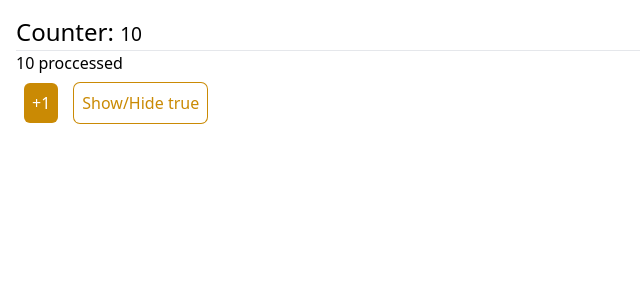
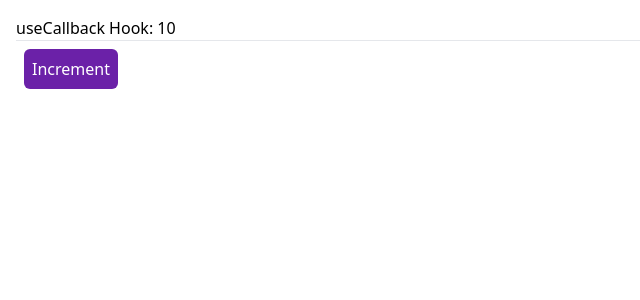
Before and after one commit to CristianRP/hooks-app, a React (Vite) app: page / in a window 1280 px wide. Shown: the top 300 px of the page, without its empty margins (0-640 px from the left). Built offline with nearby package versions, Linux system fonts and the light colour scheme.

Commit message:
feat: Add CallbackHook and ShowIncrement components to show case the use of useCallbackHook:

```diff
--- /dev/null
+++ b/src/06-memos/CallbackHook.tsx
@@ -0,0 +1,24 @@
+import { useCallback, useState } from 'react'
+import { ShowIncrement } from './ShowIncrement';
+
+export const CallbackHook = () => {
+
+  const [counter, setCounter] = useState(10);
+
+  const onIncrement = useCallback((step = 1) => {
+    setCounter( value => value + step )
+  }, [])
+
+  // const onIncrement = () => {
+  //   setCounter(counter + 1);
+  // }
+
+  return (
+    <>
+      <h1>useCallback Hook: { counter }</h1>
+      <hr />
+
+      <ShowIncrement increment={ onIncrement } />
+    </>
+  )
+}
--- /dev/null
+++ b/src/06-memos/ShowIncrement.tsx
@@ -0,0 +1,16 @@
+import { memo } from 'react';
+
+export const ShowIncrement = memo(({ increment }: { increment: (step: number) => void }) => {
+
+  console.log('I render again :(');
+
+
+  return (
+    <button
+      className='m-2 p-2 bg-purple-800 text-white rounded-md'
+      onClick={() => increment( 5 ) }
+      >
+      Increment
+    </button>
+  )
+})
--- a/src/main.tsx
+++ b/src/main.tsx
@@ -1,12 +1,12 @@
 import React from 'react'
 import ReactDOM from 'react-dom/client'
 
-import { MemoHook } from './06-memos/MemoHook'
+import { CallbackHook } from './06-memos/CallbackHook'
 
 import './index.css'
 
 ReactDOM.createRoot(document.getElementById('root')!).render(
   // <React.StrictMode>
-  <MemoHook />
+  <CallbackHook />
   // </React.StrictMode>,
 )
```
